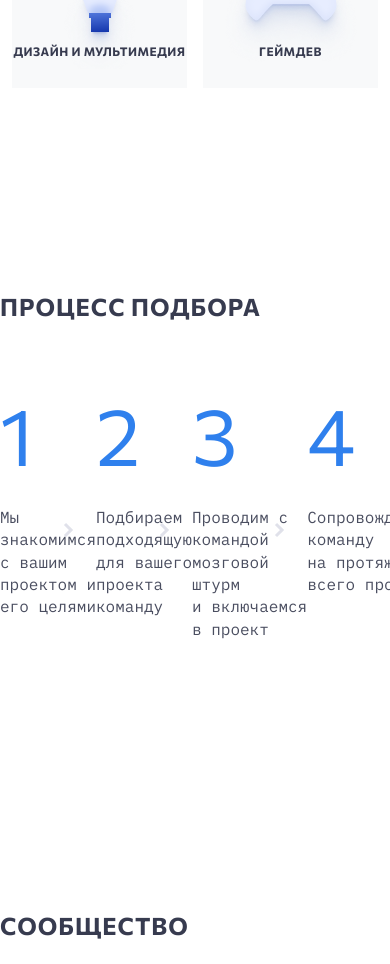
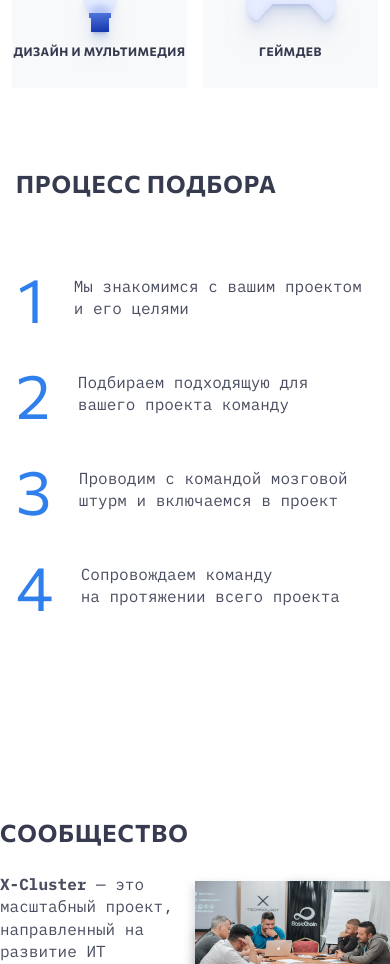
Before and after one commit to Bespalov-D-A/x-tech-form, a React (Create React App) app: page / in a window 390 px wide. Shown: the part 3920-4884 px from the top of the page. Built offline with nearby package versions, Linux system fonts and the light colour scheme.

Commit message:
responsive 320 process find

```diff
--- a/src/components/ProcessFind/ProcessFind.module.scss
+++ b/src/components/ProcessFind/ProcessFind.module.scss
@@ -10,7 +10,9 @@
 	@include media("within", "md") {
 		padding: 40px 28px 70px;
 	}
-
+	@include media("max", "sm") {
+		padding: 32px 16px;
+	}
 }
 
 .title {
@@ -28,7 +30,7 @@
 .list {
 	display: flex;
 	justify-content: space-between;
-	@include media("within", "md") {
+	@include media("max", "md") {
 		flex-flow: column wrap;
 	}
 }
@@ -44,6 +46,10 @@
 		margin-bottom: 16px;
 		margin-right: 250px;
 	}
+	@include media("max", "sm") {
+		display: flex;
+		max-width: unset;
+	}
 }
 
 .arrow {
@@ -55,7 +61,7 @@
 	filter: sepia(51%);
 	opacity: 0.3;
 
-	@include media("within", "md") {
+	@include media("max", "md") {
 		display: none;
 	}
 }
@@ -73,7 +79,7 @@
 	@include media("within", "lg") {
 		font-size: 62px;
 	}
-	@include media("within", "md") {
+	@include media("max", "md") {
 		display: block;
 		width: 45px;
 		height: 80px;
@@ -89,7 +95,7 @@
 	font-size: 16px;
 	line-height: 140%;
 	opacity: 0.9;
-	@include media("within", "md") {
-		padding: 20px 0 0 45px;
+	@include media("max", "md") {
+		padding: 20px 0 0 25px;
 	}
 }
```
